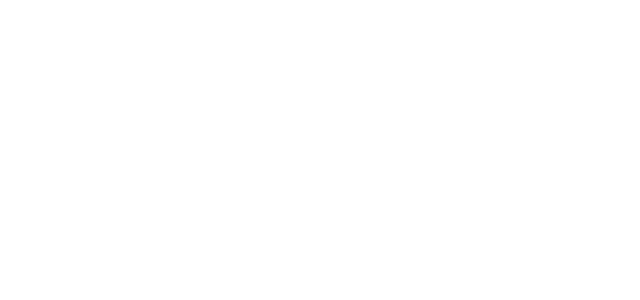
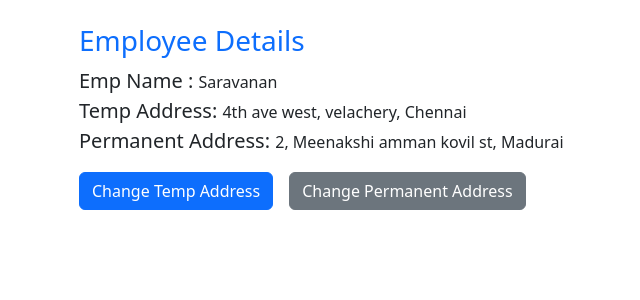
Before and after one commit to saravanan-prog/Master-React-Vite-Project, a React (Vite) app: page / in a window 1280 px wide. Shown: the top 300 px of the page, without its empty margins (3-643 px from the left). Built offline with nearby package versions, Linux system fonts and the light colour scheme.

Commit message:
react state

```diff
--- /dev/null
+++ b/src/App.jsx
@@ -0,0 +1,9 @@
+import A_CounterProgram from "./react-state/D_PersonDetails"
+export default function App(){
+
+    return(
+        <>
+            <A_CounterProgram />
+        </>
+    )
+}
--- a/src/D_PersonDetails.jsx
+++ /dev/null
@@ -1,20 +0,0 @@
-import { useState } from "react";
-
-export default function D_PersonDetails() {
-
-  const [person, setPerson] = useState(
-    {
-      name: "Saravanan",
-      address: {
-        tempAddress: "4th ave west, velachery, Chennai",
-        permanentAddress: "2, Meenakshi amman kovil st, Madurai",
-      }
-    }
- );
-
-  return (
-    <>
-
-    </>
-  );
-}
--- a/src/main.jsx
+++ b/src/main.jsx
@@ -3,10 +3,10 @@ import { createRoot } from 'react-dom/client'
 import '../node_modules/bootstrap/dist/css/bootstrap.min.css'
 import '../node_modules/bootstrap/dist/js/bootstrap.bundle.js'
 
-import D_PersonDetails from './D_PersonDetails.jsx'
+import App from './App.jsx'
 
 createRoot(document.getElementById('root')).render(
   <div>
-    <D_PersonDetails />
+    <App />
   </div>
 )
--- a/src/B_MultipleState.jsx
+++ b/src/react-state/B_MultipleState.jsx
@@ -11,7 +11,7 @@ export default function B_MultipleState() {
         <>
             <div className="container">
                 <div className="h2 text-center text-primary">Change Information</div>
-                <div>
+                <div className="mt-5">
                     <span className="text-danger">Canidate Name :</span>
                     <span className ="ms-2">{candidateName}</span>
                     <button className="btn btn-primary ms-2" onClick={()=>setCanidateName("Rajesh")}>Change Name</button>
--- /dev/null
+++ b/src/react-state/D_PersonDetails.jsx
@@ -0,0 +1,66 @@
+import { useState } from "react";
+
+export default function D_PersonDetails() {
+
+  const [person, setPerson] = useState(
+    {
+      name: "Saravanan",
+      address: {
+        tempAddress: "4th ave west, velachery, Chennai",
+        permanentAddress: "2, Meenakshi amman kovil st, Madurai",
+      }
+    }
+ );
+
+ const changeTempAddress = (address) => {
+    setPerson({
+        ...person,
+        address:{
+          ...person.address,
+          tempAddress:address
+        }
+    })
+ }
+
+  const changePermanentAddress = (address) => {
+    setPerson({
+        ...person,
+        address:{
+          ...person.address,
+          permanentAddress:address
+        }
+    })
+ }
+
+  return (
+    <>
+      <div className="container">
+         <div className="h3 mt-4 text-primary">Employee Details</div>
+         <div>
+            <span className="fs-5">Emp Name : </span>
+            <span>{person?.name}</span>
+          </div>
+         <div>
+           <span class="fs-5">Temp Address: </span>
+           <span>{person?.address?.tempAddress}</span>
+         </div>
+         <div>
+           <span class="fs-5">Permanent Address: </span>
+           <span>{person?.address?.permanentAddress}</span>
+         </div>
+         <div className="mt-3">
+            <button
+              className = "btn btn-primary"
+              onClick = {() => changeTempAddress("6th cross-st,malishwar nagar, mambakkam")}
+            >
+                Change Temp Address
+            </button>
+            <button
+              className="btn btn-secondary ms-3"
+              onClick ={ ()=>changePermanentAddress("7th cross st, varazhi temple near, solinganallur")}
+              >Change Permanent Address</button>
+         </div>
+      </div>
+    </>
+  );
+}
```
Also changed, not shown: src/react-state/C_EmployeeInformation.jsx (renamed from src/C_EmployeeInformation.jsx, +12 -4 lines), src/react-state/A_CounterProgram.jsx (renamed from src/A_CounterProgram.jsx).
